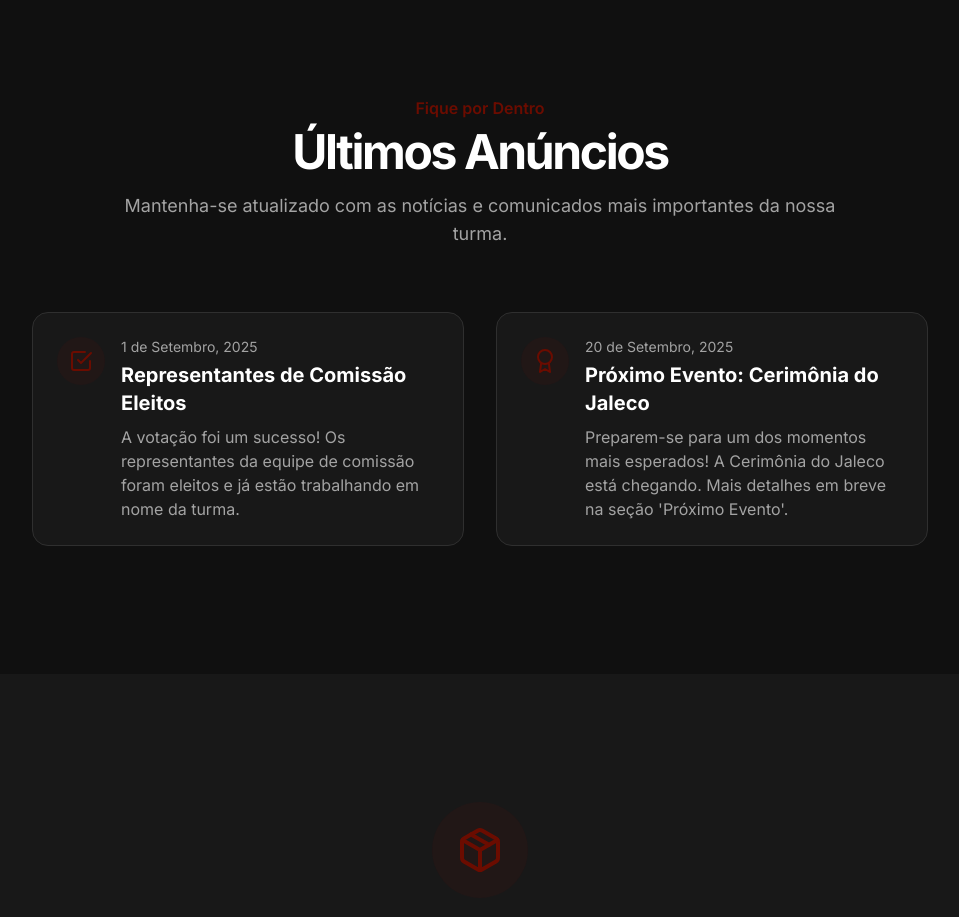
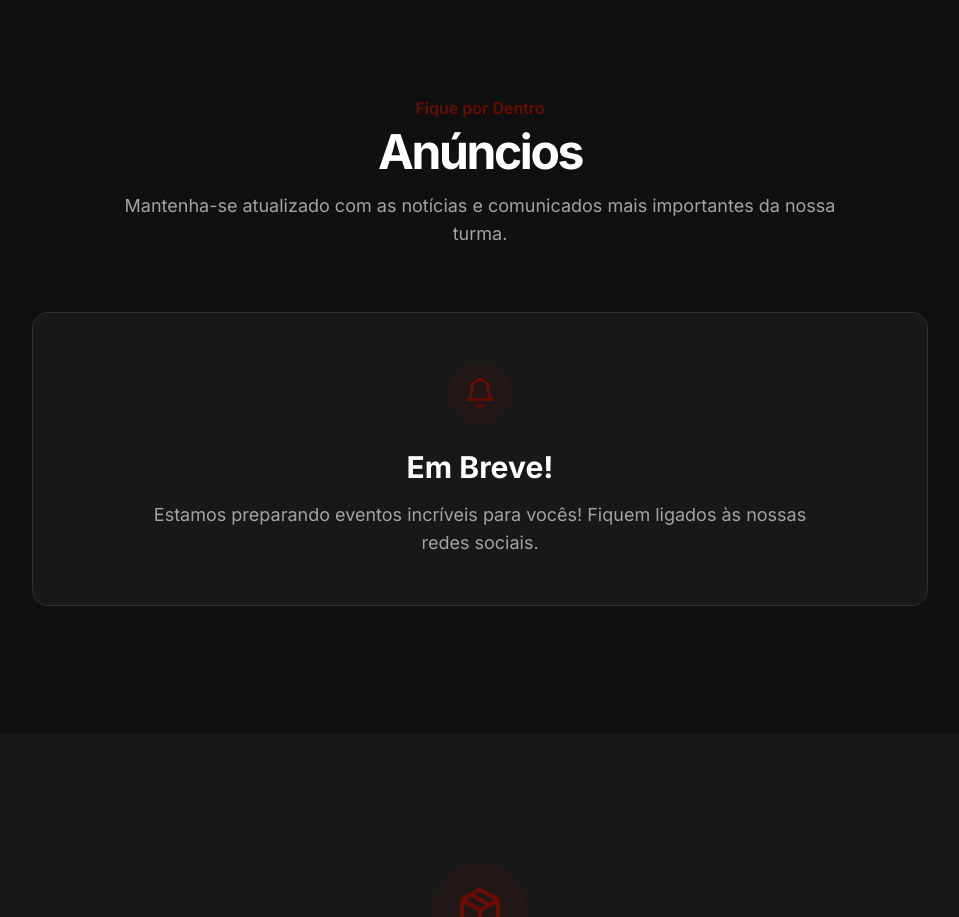
Before and after one commit to zfalny/t15, a React (Vite) app: page / in a window 1280 px wide. Shown: the part 1660-2577 px from the top of the page, without its empty margins (160-1119 px from the left). Built offline with nearby package versions, Linux system fonts and the light colour scheme.

Commit message:
Update Announcements.tsx

```diff
--- a/src/components/sections/Announcements.tsx
+++ b/src/components/sections/Announcements.tsx
@@ -1,58 +1,56 @@
 import SectionWrapper from '@/components/SectionWrapper';
 import SectionHeader from '@/components/SectionHeader';
 import { motion } from 'framer-motion';
-// Ícones atualizados para representar os novos anúncios
-import { FiAward, FiCheckSquare } from 'react-icons/fi';
-
-// Array de anúncios atualizado com as novas informações
-const announcements = [
-  {
-    icon: FiCheckSquare,
-    title: "Representantes de Comissão Eleitos",
-    date: "1 de Setembro, 2025",
-    description: "A votação foi um sucesso! Os representantes da equipe de comissão foram eleitos e já estão trabalhando em nome da turma."
-  },
-  {
-    icon: FiAward,
-    title: "Próximo Evento: Cerimônia do Jaleco",
-    date: "20 de Setembro, 2025", // Você pode alterar para a data correta quando tiver
-    description: "Preparem-se para um dos momentos mais esperados! A Cerimônia do Jaleco está chegando. Mais detalhes em breve na seção 'Próximo Evento'."
-  }
-];
-
-const AnnouncementCard = ({ icon: Icon, title, date, description, index }: any) => (
-  <motion.div
-    className="bg-surface p-6 rounded-2xl border border-border hover:border-primary transition-all duration-300 group"
-    initial={{ opacity: 0, y: 50 }}
-    whileInView={{ opacity: 1, y: 0 }}
-    viewport={{ once: true, amount: 0.5 }}
-    transition={{ duration: 0.5, delay: index * 0.1 }}
-  >
-    <div className="flex items-start gap-4">
-      <div className="bg-primary/10 text-primary p-3 rounded-full">
-        <Icon className="w-6 h-6" />
-      </div>
-      <div>
-        <p className="text-sm text-text-secondary mb-1">{date}</p>
-        <h3 className="text-xl font-bold text-text mb-2">{title}</h3>
-        <p className="text-text-secondary">{description}</p>
-      </div>
-    </div>
-  </motion.div>
-);
+import { FiBell } from 'react-icons/fi';
 
 const Announcements = () => {
   return (
     <SectionWrapper id="announcements" className="bg-background">
       <SectionHeader
         subtitle="Fique por Dentro"
-        title="Últimos Anúncios"
+        title="Anúncios"
         description="Mantenha-se atualizado com as notícias e comunicados mais importantes da nossa turma."
       />
-      <div className="grid md:grid-cols-1 lg:grid-cols-2 gap-8 max-w-4xl mx-auto">
-        {announcements.map((item, index) => (
-          <AnnouncementCard key={index} index={index} {...item} />
-        ))}
+      <div className="max-w-4xl mx-auto">
+        <motion.div
+          className="bg-surface p-12 rounded-2xl border border-border text-center"
+          initial={{ opacity: 0, y: 50 }}
+          whileInView={{ opacity: 1, y: 0 }}
+          viewport={{ once: true, amount: 0.5 }}
+          transition={{ duration: 0.6 }}
+        >
+          <motion.div
+            className="flex justify-center mb-6"
+            initial={{ opacity: 0, scale: 0.8 }}
+            whileInView={{ opacity: 1, scale: 1 }}
+            viewport={{ once: true }}
+            transition={{ duration: 0.5, delay: 0.2 }}
+          >
+            <div className="bg-primary/10 text-primary p-4 rounded-full">
+              <FiBell className="w-8 h-8" />
+            </div>
+          </motion.div>
+
+          <motion.h3
+            className="text-2xl lg:text-3xl font-bold text-text mb-4"
+            initial={{ opacity: 0, y: 20 }}
+            whileInView={{ opacity: 1, y: 0 }}
+            viewport={{ once: true }}
+            transition={{ duration: 0.5, delay: 0.3 }}
+          >
+            Em Breve!
+          </motion.h3>
+
+          <motion.p
+            className="text-lg text-text-secondary max-w-2xl mx-auto"
+            initial={{ opacity: 0, y: 20 }}
+            whileInView={{ opacity: 1, y: 0 }}
+            viewport={{ once: true }}
+            transition={{ duration: 0.5, delay: 0.4 }}
+          >
+            Estamos preparando eventos incríveis para vocês! Fiquem ligados às nossas redes sociais.
+          </motion.p>
+        </motion.div>
       </div>
     </SectionWrapper>
   );
```
